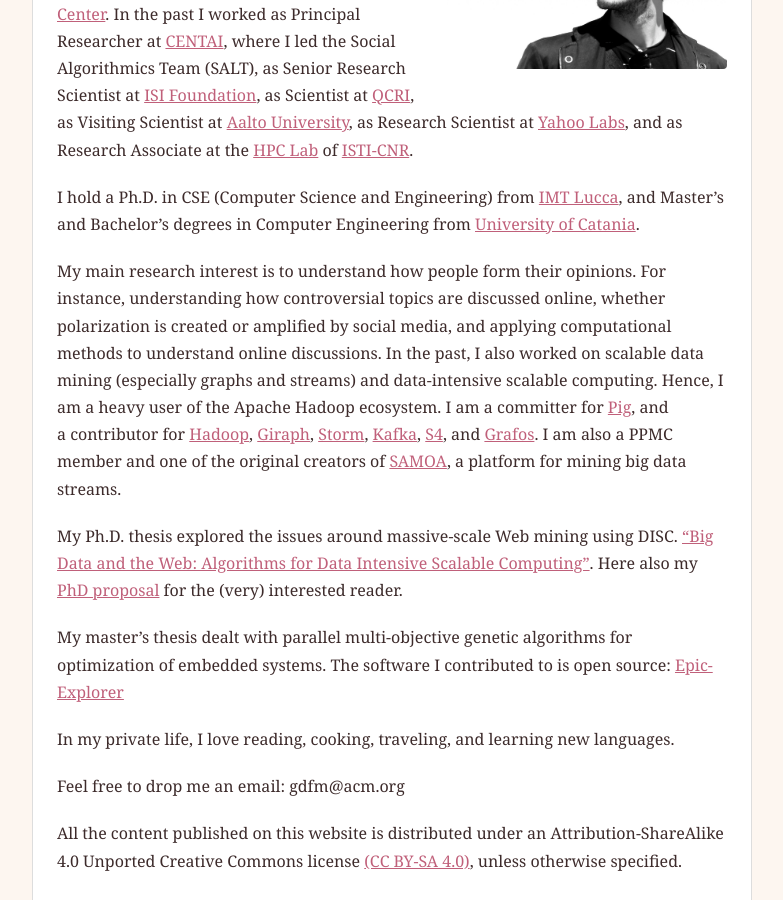
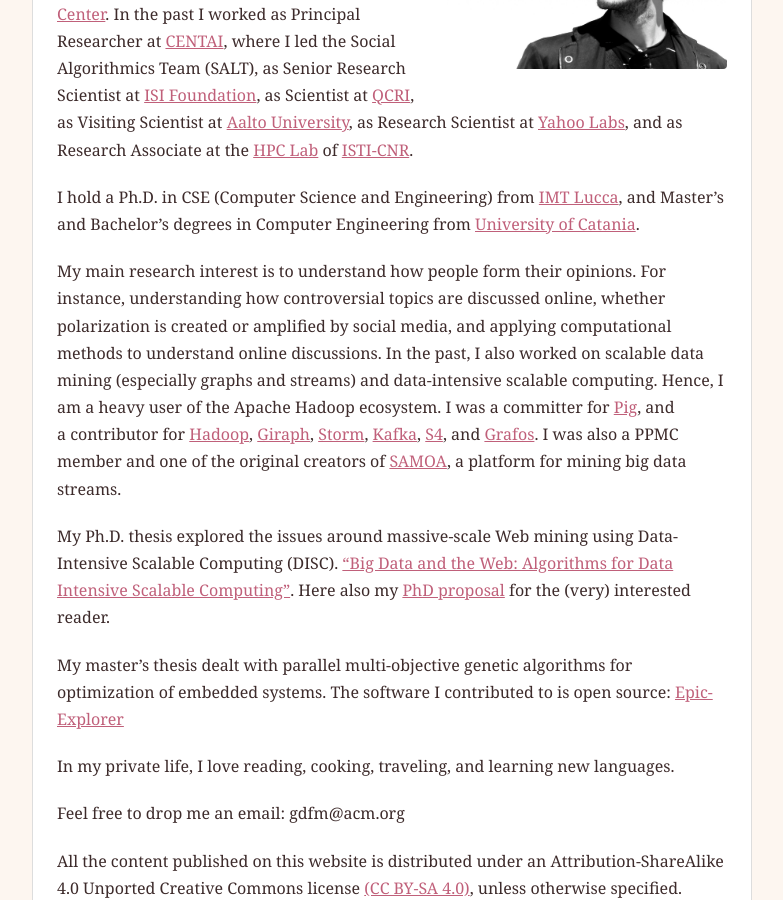
Before and after one commit to gdfm/gdfm.github.io, a Jekyll site: the page built from _pages/about.md, in a window 1280 px wide and 900 px high, scrolled down 572 px. Shown: the whole window, without its empty margins (248-1031 px from the left). Built offline with Jekyll 4.4.1, drawn with Linux system fonts in a browser that asks for light colours.

Commit message:
past tense

```diff
--- a/_pages/about.md
+++ b/_pages/about.md
@@ -16,9 +16,9 @@
 
 My main research interest is to understand how people form their opinions.
 For instance, understanding how controversial topics are discussed online, whether polarization is created or amplified by social media, and applying computational methods to understand online discussions.
-In the past, I also worked on scalable data mining (especially graphs and streams) and data-intensive scalable computing. Hence, I am a heavy user of the Apache Hadoop ecosystem. I am a committer for [Pig](http://pig.apache.org), and a contributor for [Hadoop](http://hadoop.apache.org), [Giraph](http://giraph.apache.org), [Storm](http://storm.apache.org), [Kafka](http://kafka.apache.org), [S4](http://incubator.apache.org/s4), and [Grafos](http://grafos.ml). I am also a PPMC member and one of the original creators of [SAMOA](http://samoa.incubator.apache.org), a platform for mining big data streams.
+In the past, I also worked on scalable data mining (especially graphs and streams) and data-intensive scalable computing. Hence, I am a heavy user of the Apache Hadoop ecosystem. I was a committer for [Pig](http://pig.apache.org), and a contributor for [Hadoop](http://hadoop.apache.org), [Giraph](http://giraph.apache.org), [Storm](http://storm.apache.org), [Kafka](http://kafka.apache.org), [S4](http://incubator.apache.org/s4), and [Grafos](http://grafos.ml). I was also a PPMC member and one of the original creators of [SAMOA](http://samoa.incubator.apache.org), a platform for mining big data streams.
 
-My Ph.D. thesis explored the issues around massive-scale Web mining using DISC.
+My Ph.D. thesis explored the issues around massive-scale Web mining using Data-Intensive Scalable Computing (DISC).
 [“Big Data and the Web: Algorithms for Data Intensive Scalable Computing”](/assets/media/2012/03/big-data-and-the-web.pdf).
 Here also my [PhD proposal](/assets/media/2010/02/thesis-proposal.pdf) for the (very) interested reader.
 
```
